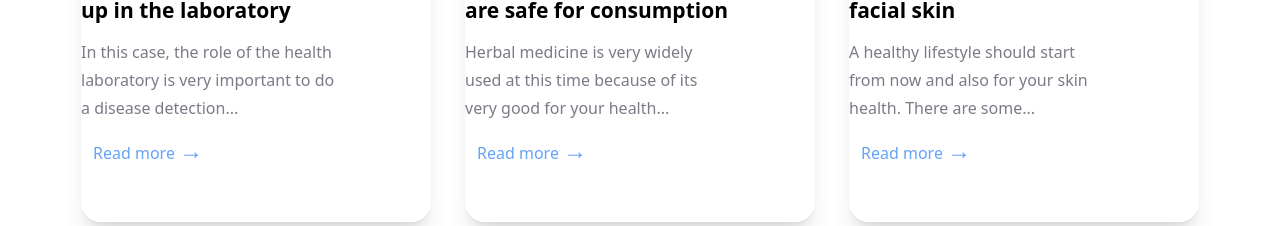
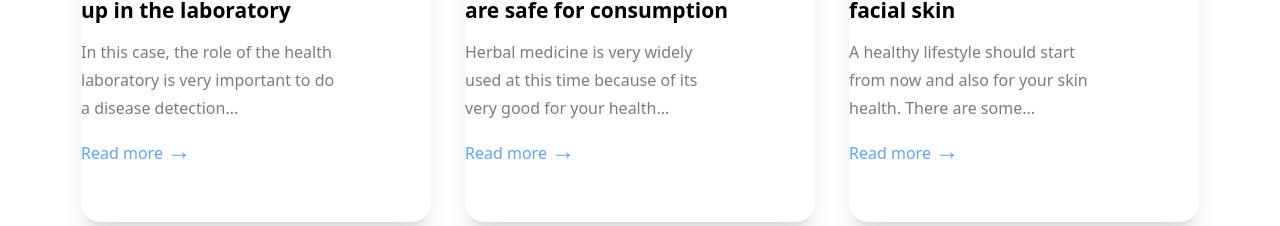
Before and after one commit to richardayikwei/Trafalgar-react, a React (Vite) app: page / in a window 1280 px wide. Shown: the part 4796-5022 px from the top of the page. Built offline with nearby package versions, Linux system fonts and the light colour scheme.

Commit message:
removing padding

```diff
--- a/src/components/ArrowBtn.tsx
+++ b/src/components/ArrowBtn.tsx
@@ -3,7 +3,7 @@
 const ArrowBtn = () => {
   return (
     <div className="mb-6">
-      <a href="#" className="text-blue-400 hover:text-blue-600 p-3">
+      <a href="#" className="text-blue-400 hover:text-blue-600">
         Read more <span className="text-2xl ">&#8594;</span>
       </a>
     </div>
```
